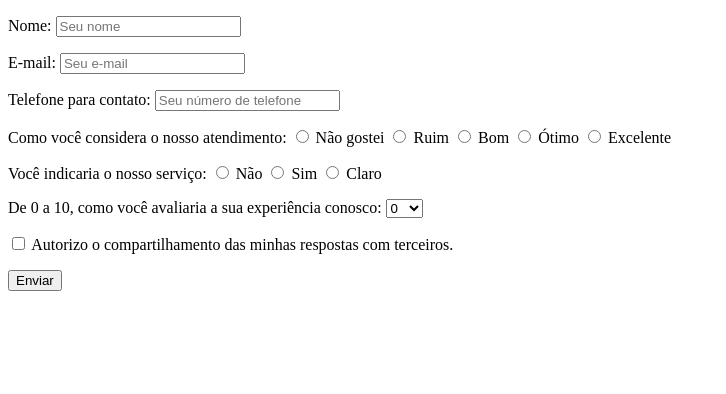
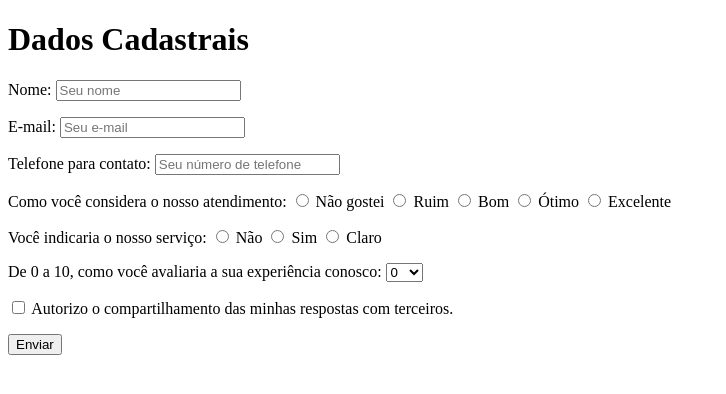
Before and after one commit to mariaaraujoo/desenvolve-introducao-web, a plain HTML site: page formulario.html in a window 1280 px wide. Shown: the whole page, without its empty margins (0-726 px from the left). Drawn offline with Linux system fonts and the light colour scheme.

Commit message:
Update title formulario.html

```diff
--- a/formulario.html
+++ b/formulario.html
@@ -6,6 +6,7 @@
     <body>
         <form action="pagina_destino.html" method="get">
             <p>
+                <h1>Dados Cadastrais</h1>
                 <label for="cadastro">Nome:</label>
                 <input type="text" placeholder="Seu nome" id="cadastro" />
             </p>
```
